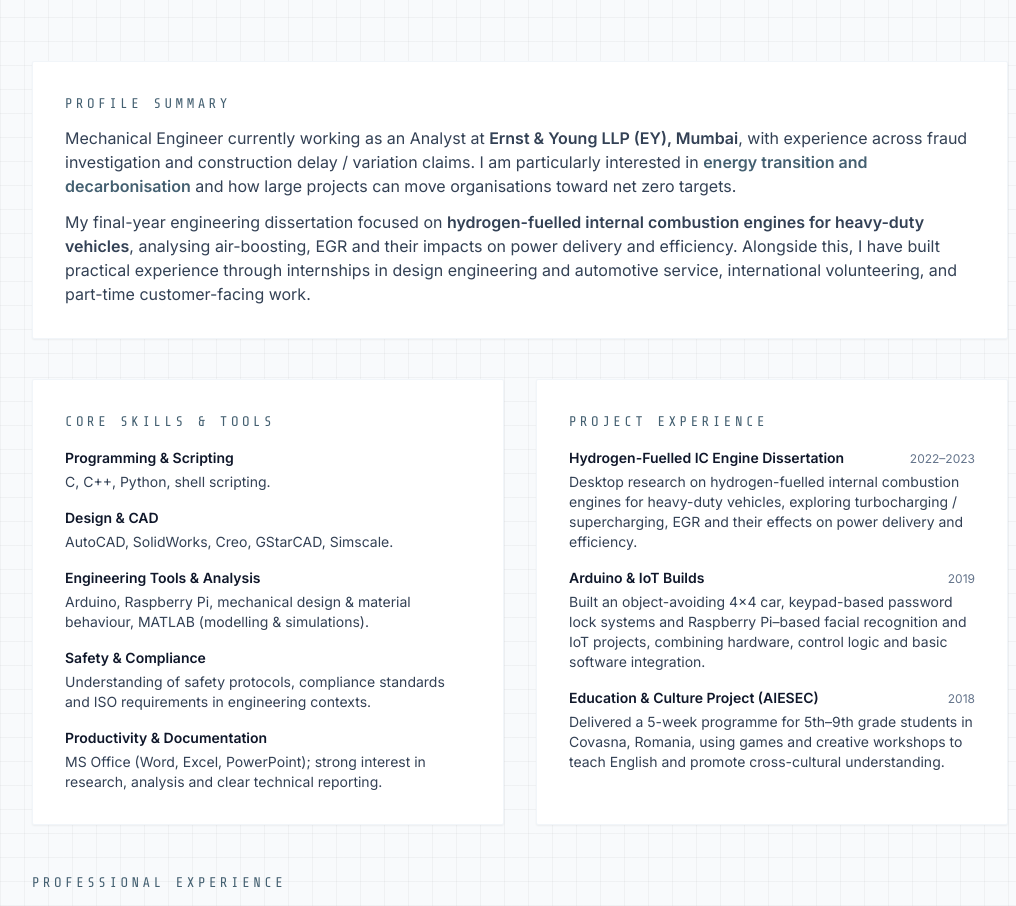
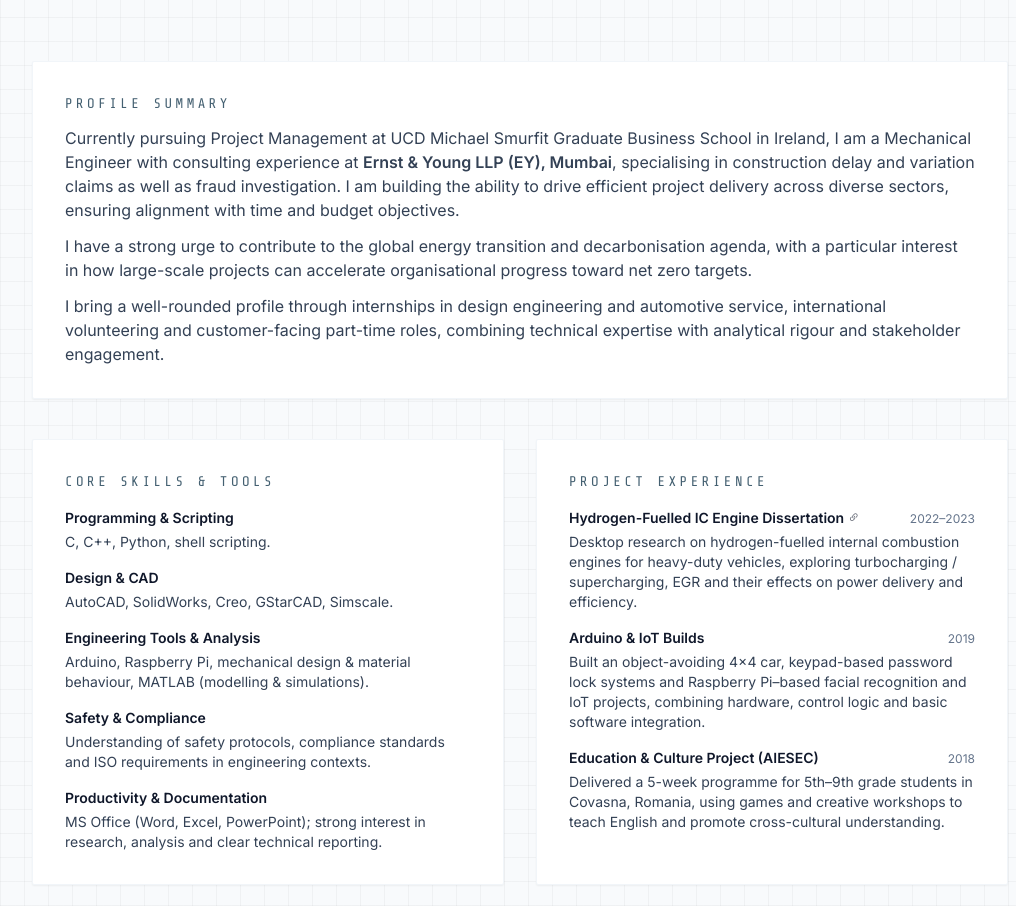
Before and after one commit to amukherj98-dev/ayush-website, a plain HTML site: page index.html in a window 1280 px wide. Shown: the part 1706-2612 px from the top of the page, without its empty margins (120-1136 px from the left). Drawn offline with nearby package versions, Linux system fonts and the light colour scheme.

Commit message:
Update portfolio index and certificate links

```diff
--- a/index.html
+++ b/index.html
@@ -271,22 +271,27 @@
                 </div>
             </div>
 
-            <!-- 1. PROFILE SUMMARY -->
+                        <!-- 1. PROFILE SUMMARY -->
             <div class="bg-white p-6 md:p-8 border border-engineer-light shadow-sm rounded-sm">
                 <h3 class="font-mono text-sm text-engineer-accent tracking-[0.25em] mb-3">PROFILE SUMMARY</h3>
                 <p class="text-sm md:text-base text-slate-700 leading-relaxed">
-                    Mechanical Engineer currently working as an Analyst at <span class="font-semibold">Ernst &amp; Young LLP (EY), Mumbai</span>,
-                    with experience across fraud investigation and construction delay / variation claims. I am particularly interested in
-                    <span class="font-semibold text-engineer-accent">energy transition and decarbonisation</span> and how large projects
-                    can move organisations toward net zero targets.
+                    Currently pursuing Project Management at UCD Michael Smurfit Graduate Business School in Ireland, I am a
+                    Mechanical Engineer with consulting experience at <span class="font-semibold">Ernst &amp; Young LLP (EY), Mumbai</span>,
+                    specialising in construction delay and variation claims as well as fraud investigation. I am building the
+                    ability to drive efficient project delivery across diverse sectors, ensuring alignment with time and budget
+                    objectives.
                 </p>
                 <p class="text-sm md:text-base text-slate-700 leading-relaxed mt-3">
-                    My final-year engineering dissertation focused on <span class="font-semibold">hydrogen-fuelled internal combustion engines
-                    for heavy-duty vehicles</span>, analysing air-boosting, EGR and their impacts on power delivery and efficiency. Alongside
-                    this, I have built practical experience through internships in design engineering and automotive service, international
-                    volunteering, and part-time customer-facing work.
+                    I have a strong urge to contribute to the global energy transition and decarbonisation agenda, with a
+                    particular interest in how large-scale projects can accelerate organisational progress toward net zero targets.
+                </p>
+                <p class="text-sm md:text-base text-slate-700 leading-relaxed mt-3">
+                    I bring a well-rounded profile through internships in design engineering and automotive service,
+                    international volunteering and customer-facing part-time roles, combining technical expertise with analytical
+                    rigour and stakeholder engagement.
                 </p>
             </div>
+
 
             <!-- 2. CORE SKILLS & TOOLS + 3. PROJECT EXPERIENCE -->
             <div class="mt-10 grid md:grid-cols-2 gap-8">
@@ -329,9 +334,17 @@
                     <div class="space-y-4 text-sm text-slate-700">
                         <div>
                             <div class="flex justify-between items-baseline">
-                                <span class="font-semibold text-engineer-dark">Hydrogen-Fuelled IC Engine Dissertation</span>
-                                <span class="text-xs text-slate-500">2022–2023</span>
-                            </div>
+    <span class="font-semibold text-engineer-dark">
+        <a href="#"
+           onclick="openCertificate('hydrogen-ic'); return false;"
+           class="inline-flex items-center gap-1 hover:underline hover:text-engineer-accent">
+            <span>Hydrogen-Fuelled IC Engine Dissertation</span>
+            <i class="bi bi-link-45deg text-[11px] opacity-70"></i>
+        </a>
+    </span>
+    <span class="text-xs text-slate-500">2022–2023</span>
+</div>
+
                             <p class="mt-1">
                                 Desktop research on hydrogen-fuelled internal combustion engines for heavy-duty vehicles, exploring
                                 turbocharging / supercharging, EGR and their effects on power delivery and efficiency.
```
Also changed, not shown: certificates.html (+28 -5 lines), 7 other files.
